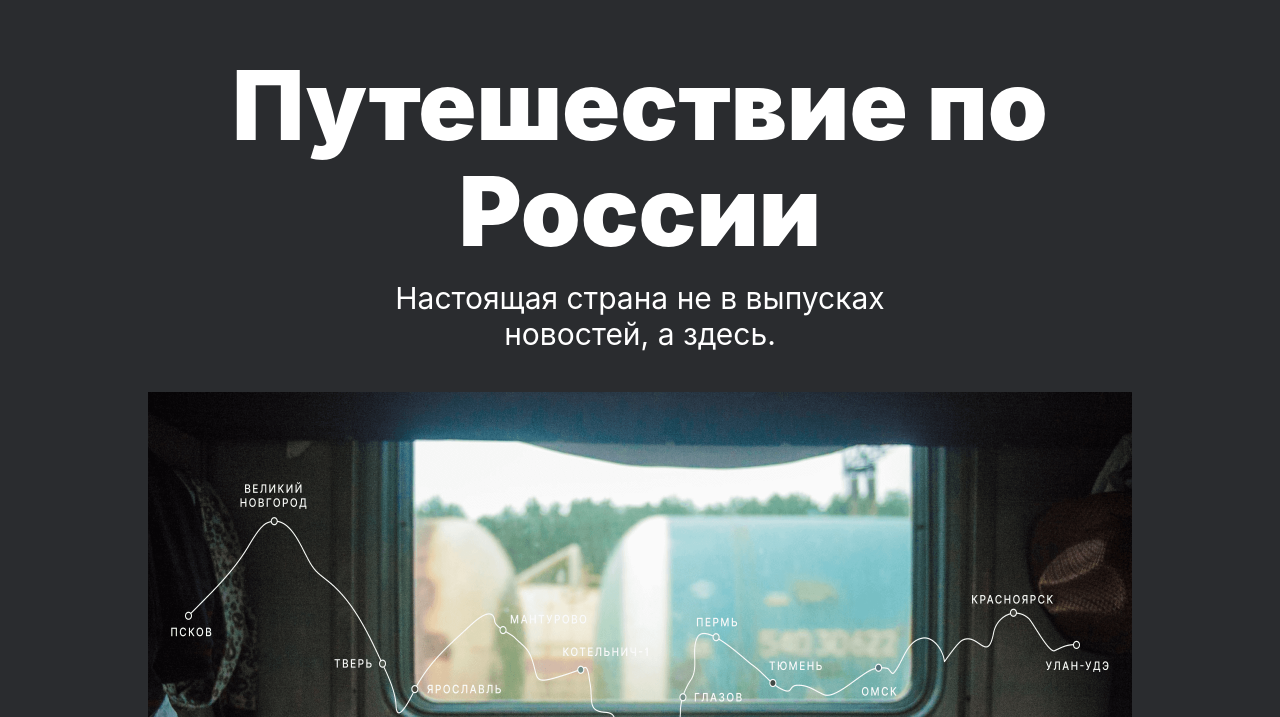
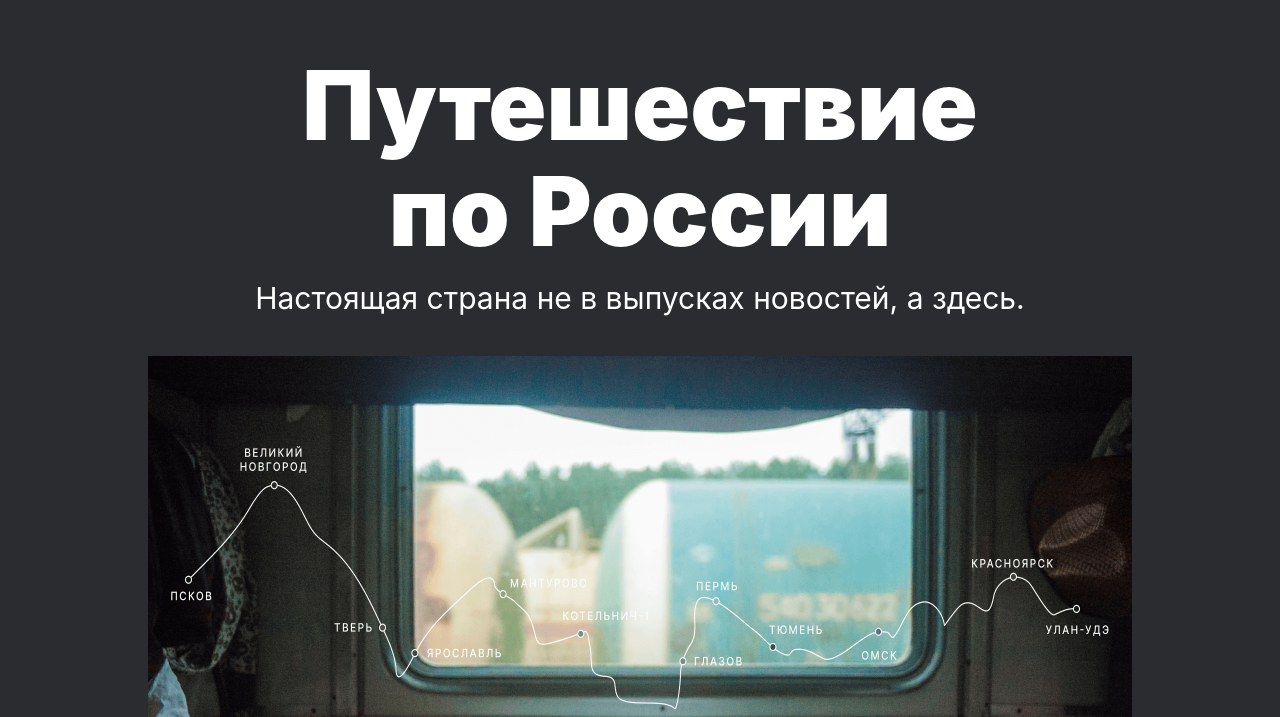
Before and after one commit to lilia-halwbvr/russian-travel, a plain HTML site: page index.html in a window 1280 px wide. Shown: the part 83-800 px from the top of the page. Drawn offline with Linux system fonts and the light colour scheme; a web font is replaced by a local one.

Commit message:
fixed2 titles

```diff
--- a/blocks/cover/__title/cover__title.css
+++ b/blocks/cover/__title/cover__title.css
@@ -4,6 +4,7 @@
     line-height: 1.05;
     text-align: center;
     color: white;
+    max-width: 560px;
 }
 
 @media (min-width: 1280px) {
--- a/blocks/lead/__title/lead__title.css
+++ b/blocks/lead/__title/lead__title.css
@@ -5,6 +5,7 @@
     font-size: calc((100vw - 320px)/(1280 - 320) * (96 - 40) + 40px);
     font-weight: 900;
     line-height: 1.1;
+    max-width: 720px;
 }
 
 @media (min-width: 1280px) {
--- a/index.html
+++ b/index.html
@@ -17,7 +17,7 @@
         </div>
         <section class="lead">
             <h1 class="lead__title">Путешествие по России</h1>
-            <p class="lead__subtitle">Настоящая страна не в выпусках <br>новостей, а здесь.</p>
+            <p class="lead__subtitle">Настоящая страна не в выпусках новостей, а здесь.</p>
             <img class="lead__image" alt="главная картинка" src="./images/__image.png">
             <p class="lead__caption">ВАША ПОЛКА — ВЕРХНЯЯ</p>
         </section>
@@ -134,7 +134,7 @@
         </section>
         <section class="cover">
             <a class="cover__link" href="https://stampsy.com/na-elektrichkakh-do-baikala">
-                <h2 class="cover__title">До Байкала<br> «на собаках»</h2>
+                <h2 class="cover__title">До Байкала «на собаках»</h2>
                 <p class="cover__subtitle">По мотивам учебной темы о Транссибе — путешествие от столицы до Байкала на электричках.</p>
         </a>
         </section>
```
